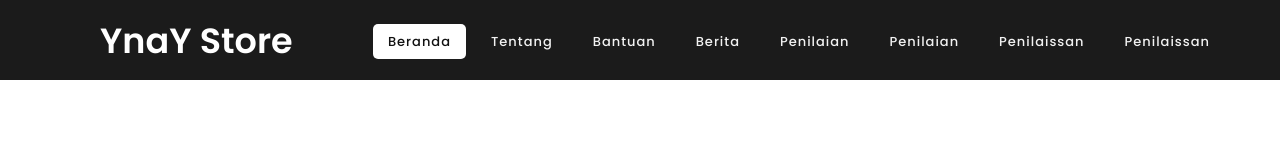
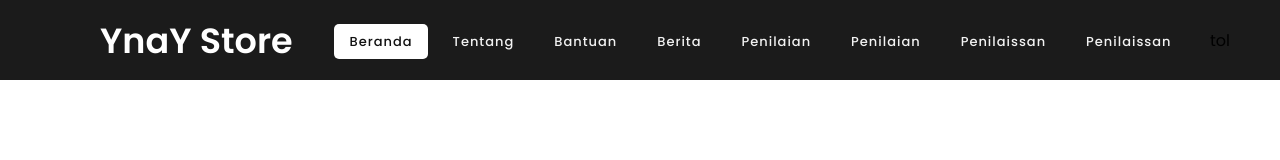
Before and after one commit to Akbaroke/joki-yana, a plain HTML site: page index.html in a window 1280 px wide. Drawn offline with Linux system fonts and the light colour scheme.

Commit message:
rebuilding site Sun, Jul 17, 2022  2:33:11 PM

```diff
--- a/index.html
+++ b/index.html
@@ -25,6 +25,7 @@
           <li><a href="#">Penilaissan</a></li>
           <li><a href="#">Penilaissan</a></li>
         </ul>
+        tol
       </nav>
       <div class="content"></div>
     </header>
```
